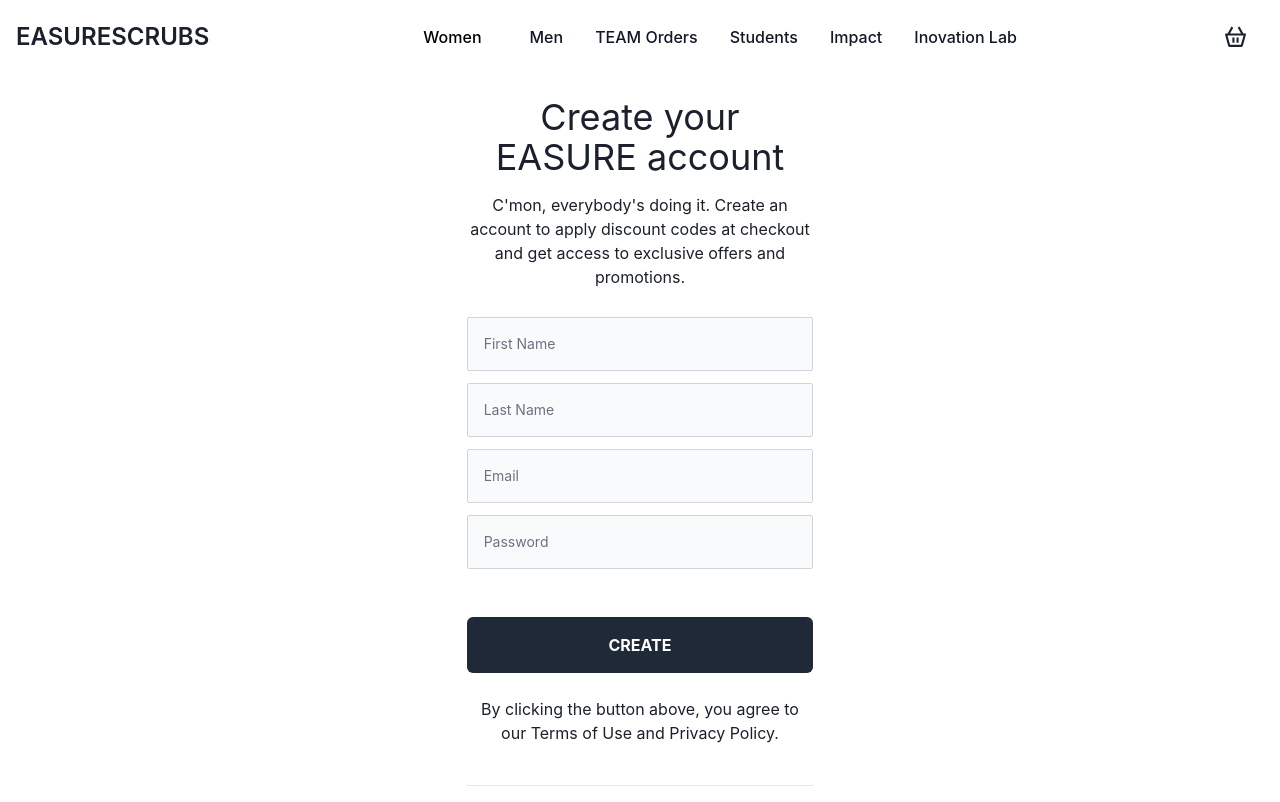
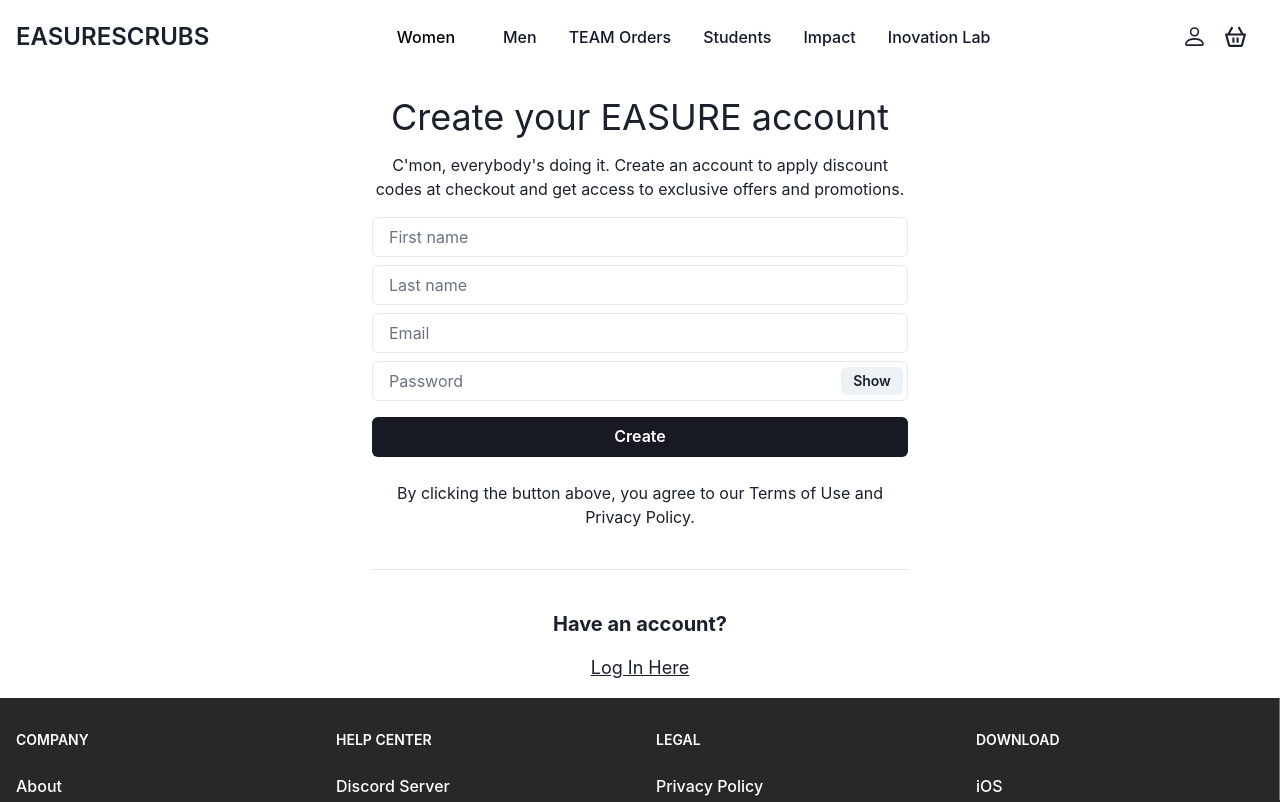
Before and after one commit to UmarRajpoot/EASURE-SCRUBS, a React (Create React App) app: page /account/register in a window 1280 px wide. Shown: the top 802 px of the page. Built offline with nearby package versions, Linux system fonts and the light colour scheme.

Commit message:
Authentication setup

```diff
--- /dev/null
+++ b/src/Store/Auth/actions.js
@@ -0,0 +1,12 @@
+export const GET_USER = "GET_USER";
+
+export const get_user_Payload = (user) => ({
+  type: GET_USER,
+  payload: user,
+});
+
+export function AddUser(user) {
+  return (dispatch) => {
+    dispatch(get_user_Payload(user));
+  };
+}
--- a/src/Store/store.js
+++ b/src/Store/store.js
@@ -2,6 +2,7 @@
 
 import DrawerReducer from "./Drawer/Reducer";
 import CartItemReducers from "./Cart/Reducer";
+import AuthReducer from "./Auth/reducer";
 
 const store = configureStore({
   middleware: (getDefaultMiddleware) =>
@@ -12,6 +13,7 @@
   reducer: {
     DrawerOptions: DrawerReducer,
     CartOptions: CartItemReducers,
+    Auths: AuthReducer,
   },
 });
 
--- a/src/components/NavbarComp.js
+++ b/src/components/NavbarComp.js
@@ -1,16 +1,19 @@
 import React, { useState } from "react";
 import { BsPerson } from "react-icons/bs";
-import { BiBasket } from "react-icons/bi";
+import { BiBasket, BiLogOutCircle } from "react-icons/bi";
 import { Link } from "react-router-dom";
 import DropDownComp from "./DropDowns/DropDown";
 import Drawer from "./Drawer/Drawer";
 import { useDispatch, useSelector } from "react-redux";
 import { DrawerState } from "../Store/Drawer/actions";
+import { AddUser } from "../Store/Auth/actions";
 
 const NavbarComp = () => {
   const [DropDown, setDropDown] = useState(false);
 
   const IsDrawerOpen = useSelector((state) => state.DrawerOptions.DrawerState);
+  const AuthState = useSelector((state) => state.Auths.users);
+
   const dispatch = useDispatch();
 
   return (
@@ -25,14 +28,27 @@
           </Link>
           <div className="flex md:order-2">
             <div className="flex flex-row items-center">
-              {/* <div className="group ml-3 relative">
-                <Link to={`/account/login`}>
+              {AuthState.length !== 0 ? (
+                <div
+                  className="group ml-3 relative"
+                  onClick={() => dispatch(AddUser([]))}
+                >
                   <div className="group-hover:cursor-pointer p-2">
-                    <BsPerson size={25} />
+                    <BiLogOutCircle size={25} />
                   </div>
-                </Link>
-                <span className="w-0 group-hover:w-full h-0.5 bg-gray-600 absolute bottom-0 left-0 transition-all ease-in-out duration-200"></span>
-              </div> */}
+
+                  <span className="w-0 group-hover:w-full h-0.5 bg-gray-600 absolute bottom-0 left-0 transition-all ease-in-out duration-200"></span>
+                </div>
+              ) : (
+                <div className="group ml-3 relative">
+                  <Link to={`/account/login`}>
+                    <div className="group-hover:cursor-pointer p-2">
+                      <BsPerson size={25} />
+                    </div>
+                  </Link>
+                  <span className="w-0 group-hover:w-full h-0.5 bg-gray-600 absolute bottom-0 left-0 transition-all ease-in-out duration-200"></span>
+                </div>
+              )}
               <div className="group mr-2 relative">
                 <div className="group-hover:cursor-pointer p-2">
                   <BiBasket
--- a/src/components/OurPromise.js
+++ b/src/components/OurPromise.js
@@ -13,8 +13,9 @@
       <div className="flex flex-col mt-10 md:w-4/5 items-center ">
         <h4 className="text-3xl font-bold ">OUR PROMISE</h4>
         <h4 className="text-md w-2/3 text-center">
-          Boss-level styles that perform like you do. Business casual for
-          healthcare is here — now in Oak and Willow.
+          Easure: Elevating Comfort and Confidence Through Expertly Crafted
+          Scrubs. Experience the Perfect Blend of Style, Functionality, and
+          Unmatched Quality, Tailored Just for You
         </h4>
         <div className="flex items-center py-5 ">
           <Button
--- a/src/pages/account/login.js
+++ b/src/pages/account/login.js
@@ -1,52 +1,163 @@
-import React from "react";
+import React, { useState } from "react";
 import Text from "../../components/Text";
-import { Link } from "react-router-dom";
+import { Link, useNavigate } from "react-router-dom";
+import { Field, Form, Formik } from "formik";
+import {
+  Button,
+  FormControl,
+  FormErrorMessage,
+  HStack,
+  Input,
+  InputGroup,
+  InputRightElement,
+  VStack,
+} from "@chakra-ui/react";
+import axios from "axios";
+import { BASEURL } from "../../Config/URL";
+import { useDispatch } from "react-redux";
+import { AddUser } from "../../Store/Auth/actions";
 
-const login = () => {
+const Login = () => {
+  const [show, setShow] = useState(false);
+  const handleClick = () => setShow(!show);
+
+  function validateName(value, field) {
+    let error;
+    if (!value) {
+      error = `${field} is required.`;
+    }
+    return error;
+  }
+
+  const dispatch = useDispatch();
+  const navigate = useNavigate();
+
+  const loginUser = async (email, password) => {
+    return await axios
+      .post(`${BASEURL}/login`, {
+        email: email,
+        password: password,
+      })
+      .then((resp) => {
+        // console.log(resp.data);
+        dispatch(AddUser(resp.data.response));
+        navigate(-1);
+      })
+      .catch((error) => {
+        console.log(error);
+      });
+  };
+
   return (
-    <div className="container px-6 md:mx-auto flex flex-col items-center justify-center h-screen">
-      <div className="mt-6 w-1/3">
+    <div className="container md:px-6 md:mx-auto flex flex-col items-center justify-center h-screen">
+      <div className="mt-6 md:w-1/2">
         <div className="flex flex-col ">
           <div className="flex flex-col text-center">
             <h2 className="text-3xl my-4">Welcome To EASURE!</h2>
             {/* <h2 className="text-md my-4 ">Welcome to EASURE</h2> */}
           </div>
           <div>
-            <div class="my-3 text-center">
-              <input
-                type="email"
-                class="bg-gray-50 border border-gray-300 text-gray-900 text-sm rounded-sm focus:ring-gray-900 focus:border-gray-900 block w-full p-4"
-                placeholder="Email"
-                required
-              />
-              <p className="text-red-600 text-sm my-3">
-                Please enter a valid email
-              </p>
-            </div>
-            <div class="mb-3 text-center ">
-              <input
-                type="password"
-                class="bg-gray-50 border border-gray-300 text-gray-900 text-sm rounded-sm focus:ring-gray-900 focus:border-gray-900 block w-full p-4"
-                placeholder="Password"
-                required
-              />
-              <p className="text-red-600 text-sm my-3">
-                Please enter a password
-              </p>
-            </div>
-            <div className="flex items-center justify-between">
-              <Text text={"Forget your password?"} />
-              <Text text={"Show Password"} />
-            </div>
-            <div className="bg-gray-900 hover:bg-gray-800 hover:cursor-pointer w-full p-4 rounded-md mt-6 ">
-              <h3 className="text-white text-center font-bold">LOG IN</h3>
-            </div>
+            <Formik
+              initialValues={{ email: "", password: "" }}
+              onSubmit={async (values, actions) => {
+                await loginUser(values.email, values.password)
+                  .then(() => {
+                    actions.setSubmitting(false);
+                  })
+                  .catch((error) => {
+                    actions.setSubmitting(false);
+                  });
+              }}
+            >
+              {(props) => (
+                <Form>
+                  <VStack>
+                    <Field
+                      name="email"
+                      validate={(value) => validateName(value, "email")}
+                    >
+                      {({ field, form }) => (
+                        <FormControl
+                          isInvalid={form.errors.email && form.touched.email}
+                          isRequired
+                        >
+                          <Input {...field} placeholder="Email" />
+                          <FormErrorMessage>
+                            {form.errors.email}
+                          </FormErrorMessage>
+                        </FormControl>
+                      )}
+                    </Field>
+                    <Field
+                      name="password"
+                      validate={(value) => validateName(value, "password")}
+                    >
+                      {({ field, form }) => (
+                        <FormControl
+                          isInvalid={
+                            form.errors.password && form.touched.password
+                          }
+                          isRequired
+                        >
+                          {/* <Input {...field} placeholder="password" /> */}
+                          <InputGroup size="md">
+                            <Input
+                              {...field}
+                              pr="4.5rem"
+                              type={show ? "text" : "password"}
+                              placeholder="Password"
+                            />
+                            <InputRightElement width="4.5rem">
+                              <Button
+                                h="1.75rem"
+                                size="sm"
+                                onClick={handleClick}
+                              >
+                                {show ? "Hide" : "Show"}
+                              </Button>
+                            </InputRightElement>
+                          </InputGroup>
+                          <FormErrorMessage>
+                            {form.errors.password}
+                          </FormErrorMessage>
+                        </FormControl>
+                      )}
+                    </Field>
+                    <div className="flex items-center w-full justify-between">
+                      <Text text={"Forget your password?"} />
+                      {/* <Text text={"Show Password"} /> */}
+                    </div>
+                  </VStack>
+                  <HStack
+                    display={"flex"}
+                    alignItems={"center"}
+                    justifyContent={"flex-end"}
+                    mb={"3"}
+                  >
+                    <Button
+                      mt={4}
+                      bgColor={"gray.900"}
+                      color={"white"}
+                      _hover={{
+                        bgColor: "gray.600",
+                      }}
+                      isLoading={props.isSubmitting}
+                      type="submit"
+                      w={"full"}
+                    >
+                      Login
+                    </Button>
+                  </HStack>
+                </Form>
+              )}
+            </Formik>
+
             <div className="my-10">
               <hr />
             </div>
             <div>
               <h3 className="text-xl font-bold text-center">New to EASURE?</h3>
-              <Link to={"/account/register"}>
+              <Link to={"/account/register"} replace={true}>
                 <h3 className="text-md text-center my-4 hover:cursor-pointer">
                   Create an account
                 </h3>
@@ -59,4 +170,4 @@
   );
 };
 
-export default login;
+export default Login;
--- a/src/pages/account/register.js
+++ b/src/pages/account/register.js
@@ -1,10 +1,58 @@
-import React from "react";
-import { Link } from "react-router-dom";
+import {
+  Button,
+  FormControl,
+  FormErrorMessage,
+  FormLabel,
+  HStack,
+  Input,
+  InputGroup,
+  InputRightElement,
+  VStack,
+} from "@chakra-ui/react";
+import axios from "axios";
+import { Field, Form, Formik } from "formik";
+import React, { useState } from "react";
+import { Link, useNavigate } from "react-router-dom";
+import { BASEURL } from "../../Config/URL";
+import { AddUser } from "../../Store/Auth/actions";
+import { useDispatch } from "react-redux";
 
-const register = () => {
+const Register = () => {
+  const [show, setShow] = useState(false);
+  const handleClick = () => setShow(!show);
+
+  function validateName(value, field) {
+    let error;
+    if (!value) {
+      error = `${field} is required.`;
+    }
+    return error;
+  }
+
+  const dispatch = useDispatch();
+  const navigate = useNavigate();
+
+  const registerUser = async (firstname, lastname, email, password) => {
+    return await axios
+      .post(`${BASEURL}/register`, {
+        firstname: firstname,
+        lastname: lastname,
+        email: email,
+        password: password,
+      })
+      .then((resp) => {
+        // console.log(resp.data);
+        dispatch(AddUser(resp.data.response));
+        navigate(-1);
+      })
+      .catch((error) => {
+        console.log(error);
+      });
+  };
+
   return (
-    <div className="container md:mx-auto flex flex-col items-center justify-center ">
-      <div className="mt-6 w-1/3">
+    <div className="container md:px-6 md:mx-auto flex flex-col items-center justify-center ">
+      <div className="mt-6 md:w-1/2">
         <div className="px-10 flex flex-col items-center justify-center">
           <div className="flex flex-col text-center">
             <h2 className="text-4xl">Create your EASURE account</h2>
@@ -15,70 +63,142 @@
             </h2>
           </div>
           <div>
-            <div class="my-3 text-center">
-              <input
-                type="text"
-                class="bg-gray-50 border border-gray-300 text-gray-900 text-sm rounded-sm focus:ring-gray-900 focus:border-gray-900 block w-full p-4"
-                placeholder="First Name"
-                required
-              />
-            </div>
-            <div class="my-3 text-center">
-              <input
-                type="text"
-                class="bg-gray-50 border border-gray-300 text-gray-900 text-sm rounded-sm focus:ring-gray-900 focus:border-gray-900 block w-full p-4"
-                placeholder="Last Name"
-                required
-              />
-            </div>
-            <div class="my-3 text-center">
-              <input
-                type="email"
-                class="bg-gray-50 border border-gray-300 text-gray-900 text-sm rounded-sm focus:ring-gray-900 focus:border-gray-900 block w-full p-4"
-                placeholder="Email"
-                required
-              />
-              {/* <p className="text-red-600 text-sm my-3">
-                Please enter a valid email
-              </p> */}
-            </div>
-            <div class="mb-3 text-center ">
-              <input
-                type="password"
-                class="bg-gray-50 border border-gray-300 text-gray-900 text-sm rounded-sm focus:ring-gray-900 focus:border-gray-900 block w-full p-4"
-                placeholder="Password"
-                required
-              />
-              {/* <p className="text-red-600 text-sm my-3">
-                Please enter a password
-              </p> */}
-            </div>
-            {/* <div className="flex items-center justify-between">
-              <Text text={"Forget your password?"} />
-              <Text text={"Show Password"} />
-            </div> */}
-            <div class="flex items-start my-6">
-              {/* <div class="flex items-center h-5">
-                <input
-                  id="remember"
-                  type="checkbox"
-                  value=""
-                  class="w-4 h-4 border border-gray-300 rounded bg-gray-50 focus:ring-3 focus:ring-blue-300 dark:bg-gray-700 dark:border-gray-600 dark:focus:ring-blue-600 dark:ring-offset-gray-800 dark:focus:ring-offset-gray-800"
-                  required
-                />
-              </div>
-              <label
-                for="remember"
-                class="ml-2 text-md pl-2 text-gray-900 dark:text-gray-300"
-              >
-                Yes, I would like to receive emails from FIGS about products,
-                updates, and exclusive offers and promotions. You can
-                unsubscribe at any time. See our Privacy Policy.
-              </label> */}
-            </div>
-            <div className="bg-gray-800 hover:bg-gray-700 hover:cursor-pointer w-full p-4 rounded-md mt-6 ">
-              <h3 className="text-white text-center font-bold">CREATE</h3>
-            </div>
+            <Formik
+              initialValues={{
+                firstname: "",
+                lastname: "",
+                email: "",
+                password: "",
+              }}
+              onSubmit={async (values, actions) => {
+                await registerUser(
+                  values.firstname,
+                  values.lastname,
+                  values.email,
+                  values.password
+                )
+                  .then(() => {
+                    actions.setSubmitting(false);
+                  })
+                  .catch((error) => {
+                    actions.setSubmitting(false);
+                  });
+              }}
+            >
+              {(props) => (
+                <Form>
+                  <VStack>
+                    <Field
+                      name="firstname"
+                      validate={(value) => validateName(value, "First name")}
+                    >
+                      {({ field, form }) => (
+                        <FormControl
+                          isInvalid={
+                            form.errors.firstname && form.touched.firstname
+                          }
+                          isRequired
+                        >
+                          <Input {...field} placeholder="First name" />
+                          <FormErrorMessage>
+                            {form.errors.firstname}
+                          </FormErrorMessage>
+                        </FormControl>
+                      )}
+                    </Field>
+                    <Field
+                      name="lastname"
+                      validate={(value) => validateName(value, "Last name")}
+                    >
+                      {({ field, form }) => (
+                        <FormControl
+                          isInvalid={
+                            form.errors.lastname && form.touched.lastname
+                          }
+                          isRequired
+                        >
+                          <Input {...field} placeholder="Last name" />
+                          <FormErrorMessage>
+                            {form.errors.lastname}
+                          </FormErrorMessage>
+                        </FormControl>
+                      )}
+                    </Field>
+                    <Field
+                      name="email"
+                      validate={(value) => validateName(value, "email")}
+                    >
+                      {({ field, form }) => (
+                        <FormControl
+                          isInvalid={form.errors.email && form.touched.email}
+                          isRequired
+                        >
+                          <Input {...field} placeholder="Email" />
+                          <FormErrorMessage>
+                            {form.errors.email}
+                          </FormErrorMessage>
+                        </FormControl>
+                      )}
+                    </Field>
+
+                    <Field
+                      name="password"
+                      validate={(value) => validateName(value, "password")}
+                    >
+                      {({ field, form }) => (
+                        <FormControl
+                          isInvalid={
+                            form.errors.password && form.touched.password
+                          }
+                          isRequired
+                        >
+                          <InputGroup size="md">
+                            <Input
+                              {...field}
+                              pr="4.5rem"
+                              type={show ? "text" : "password"}
+                              placeholder="Password"
+                            />
+                            <InputRightElement width="4.5rem">
+                              <Button
+                                h="1.75rem"
+                                size="sm"
+                                onClick={handleClick}
+                              >
+                                {show ? "Hide" : "Show"}
+                              </Button>
+                            </InputRightElement>
+                          </InputGroup>
+                          <FormErrorMessage>
+                            {form.errors.password}
+                          </FormErrorMessage>
+                        </FormControl>
+                      )}
+                    </Field>
+                  </VStack>
+                  <HStack
+                    display={"flex"}
+                    alignItems={"center"}
+                    justifyContent={"flex-end"}
+                    mb={"3"}
+                  >
+                    <Button
+                      mt={4}
+                      bgColor={"gray.900"}
+                      color={"white"}
+                      _hover={{
+                        bgColor: "gray.600",
+                      }}
+                      isLoading={props.isSubmitting}
+                      type="submit"
+                      w={"full"}
+                    >
+                      Create
+                    </Button>
+                  </HStack>
+                </Form>
+              )}
+            </Formik>
             <div className="my-6">
               <h3 className="text-md text-center">
                 By clicking the button above, you agree to our Terms of Use and
@@ -92,7 +212,7 @@
               <h3 className="text-xl font-bold text-center">
                 Have an account?
               </h3>
-              <Link to={"/account/login"}>
+              <Link to={"/account/login"} replace={true}>
                 <h3 className="text-lg text-center my-4 hover:cursor-pointer underline">
                   Log In Here
                 </h3>
@@ -105,4 +225,4 @@
   );
 };
 
-export default register;
+export default Register;
--- a/src/pages/checkout/checkout.js
+++ b/src/pages/checkout/checkout.js
@@ -21,6 +21,7 @@
 import DrawerBodyItems from "../../components/Drawer/DrawerBodyItems";
 import CheckoutItems from "../../components/Checkout/CheckoutItems";
 import { ResetCart } from "../../Store/Cart/actions";
+import { useNavigate } from "react-router-dom";
 
 const Checkout = () => {
   const CartItems = useSelector((state) => state.CartOptions.CartItems);
@@ -67,6 +68,10 @@
       });
   };
 
+  const navigate = useNavigate();
+
+  const AuthState = useSelector((state) => state.Auths.users);
+
   return (
     <Box h={"100vh"} px={"2.5"}>
       <section className="pt-5">
@@ -77,14 +82,41 @@
               <Text fontSize={"xl"}>Payment Methods</Text>
             </Box>
             <hr />
-            <Text size={"md"} py={"3"} fontSize={"xl"}>
-              Shipping address
-            </Text>
+            <Box
+              display={"flex"}
+              alignItems={"center"}
+              justifyContent={"space-between"}
+            >
+              <Text size={"md"} py={"3"} fontSize={"xl"}>
+                Shipping address
+              </Text>
+              {AuthState.length !== 0 ? (
+                <Text display={"flex"} flexDirection={"row"}>
+                  <Text mr={"2"}>Login as </Text>
+                  <Text color={"teal"} fontSize={"md"} fontWeight={"medium"}>
+                    {AuthState.firstname}-{AuthState.lastname}
+                  </Text>
+                </Text>
+              ) : (
+                <Text display={"flex"} flexDirection={"row"}>
+                  <Text mr={"2"}>(Optional)</Text>
+                  <Text
+                    color={"teal"}
+                    fontSize={"md"}
+                    fontWeight={"medium"}
+                    cursor={"pointer"}
+                    onClick={() => navigate("/account/login")}
+                  >
+                    Login
+                  </Text>
+                </Text>
+              )}
+            </Box>
             <Formik
               initialValues={{
                 country: "",
-                firstname: "",
-                lastname: "",
+                firstname: AuthState.length !== 0 ? AuthState.firstname : "",
+                lastname: AuthState.length !== 0 ? AuthState.lastname : "",
                 address: "",
                 city: "",
                 state: "",
--- a/src/pages/products/products.js
+++ b/src/pages/products/products.js
@@ -249,6 +249,7 @@
             <div
               className="flex flex-col items-center mt-3 "
               onClick={() => {
+                if(chooseSize !== '' && chooseColor !== ''){
                   const item = {
                     productID: productData.id,
                     productimage: productData.productimage[0],
@@ -261,6 +262,9 @@
                   };
                   dispatch(AddCartItem(item));
                   dispatch(DrawerState(!IsDrawerOpen));
+                }else{
+                  alert("Choose Size and Color")
+                }
               }}
             >
               <div className="bg-black text-white w-full text-center py-3 rounded-md hover:bg-gray-900 hover:cursor-pointer ">
```
Also changed, not shown: src/Store/Auth/reducer.js (added, +19 -0 lines), src/components/Drawer/Drawer.js (+7 -5 lines). Lines whose indentation alone changed are shown as unchanged.
